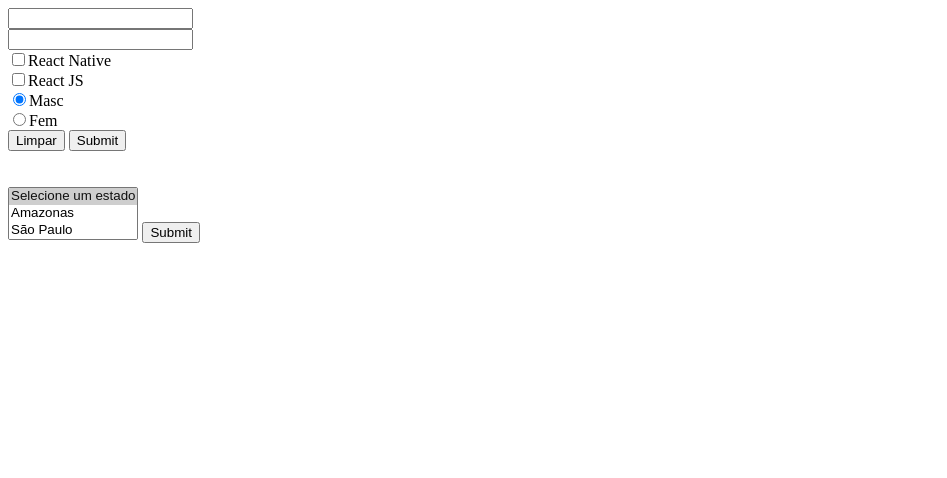
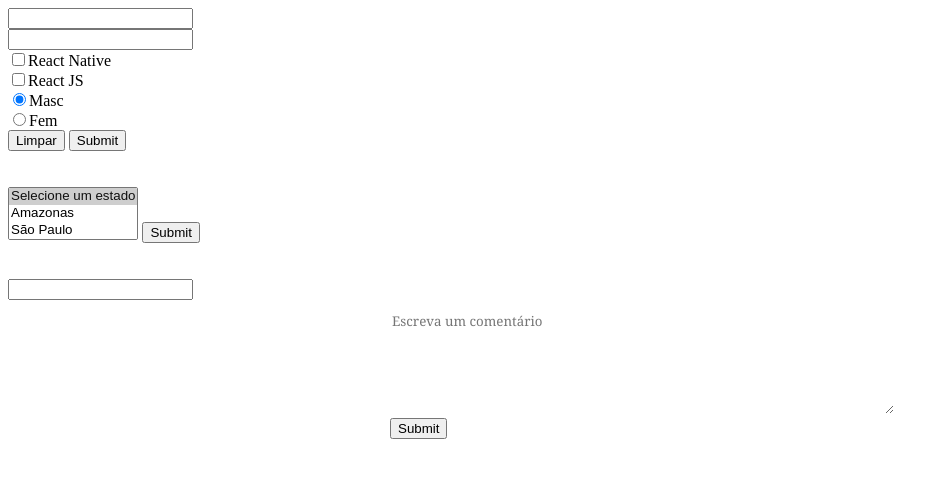
Before and after one commit to Jvictorcz/HTML-CSS-Intermediario, a plain HTML site: page Módulo5.3/index.html in a window 1280 px wide. Shown: the whole page, without its empty margins (0-947 px from the left). Drawn offline with Linux system fonts and the light colour scheme.

Commit message:
Textarea

```diff
--- a/Módulo5.3/index.html
+++ b/Módulo5.3/index.html
@@ -1,28 +1,51 @@
 <!DOCTYPE html>
 <html lang="pt-br">
+
 <head>
     <meta charset="UTF-8">
     <meta http-equiv="X-UA-Compatible" content="IE=edge">
     <meta name="viewport" content="width=device-width, initial-scale=1.0">
-    <title>Tipos de input / Select</title>
+    <title>Tipos de input / Select / Textarea </title>
+    <style>
+        .caixa{
+            width: 500px;
+            height: 100px;
+            margin: auto;
+            margin-bottom:10px ;
+            margin-top: 10px;
+
+        }
+        .v1{
+            width: 500px;
+            height: 100px;
+            font-family:Georgia, 'Times New Roman', Times, serif;
+            border:none;
+            border-radius: 10px ;
+
+
+        }
+
+    </style>
 </head>
+
 <body>
     <form method="GET" action="">
 
-        <input type="text"  name="search_query"> <br>
-        <input type="password" name="senha"> <br> <!--Usar o method:POST-->
+        <input type="text" name="search_query"> <br>
+        <input type="password" name="senha"> <br>
+        <!--Usar o method:POST-->
 
         <input type="checkbox" name="curso" value="op1">React Native <br>
         <!-- Value utilizado para identificar os cursos -->
         <input type="checkbox" name="curso" value="op2">React JS <br>
 
-        <input type="radio" name="gender" value="m" checked >Masc<br>
+        <input type="radio" name="gender" value="m" checked>Masc<br>
         <!--  Radio (circulo) ,usando o mesmo "name" faz com que só uma das opções possa ser selecionada.  -->
         <!-- Checked faz com que seja o padrão (selecionado)  -->
         <input type="radio" name="gender" value="f">Fem<br>
 
         <!-- Value tem a função de alterar o nome do reset -->
-        <input type="reset" value="Limpar" >
+        <input type="reset" value="Limpar">
 
         <input type="submit">
 
@@ -31,18 +54,31 @@
         <!-- Select tem a função de drop-down -->
         <!-- Utilizando o size , transforma o drop-down em um scroll -->
         <!-- O multiple permite que selecione mais de uma opção-->
-        <select name="estado" size="3" multiple  >
+        <select name="estado" size="3" multiple>
 
             <!-- O selected tem a função de forçar uma opção como padrão -->
 
             <option value="-//" selected>Selecione um estado</option>
-            <option value="AM" >Amazonas</option>
+            <option value="AM">Amazonas</option>
             <option value="SP">São Paulo</option>
             <option value="RN">Rio Grande do Norte</option>
 
         </select>
         <input type="submit">
 
-    </form>
+        <br> <br> <br>
+
+        <input type="text" name="assunto"><br>
+
+        <!-- textarea usado para criar um formulário de contato (Dá para modificar com CSS) -->
+        <div class="caixa">
+            <textarea class="v1" placeholder="Escreva um comentário" name="mensagem" ></textarea>
+            <input type="submit">
+        </div>
+
+
+
+
 </body>
+
 </html>
```
Also changed, not shown: Módulo5.4/index.html (added).
